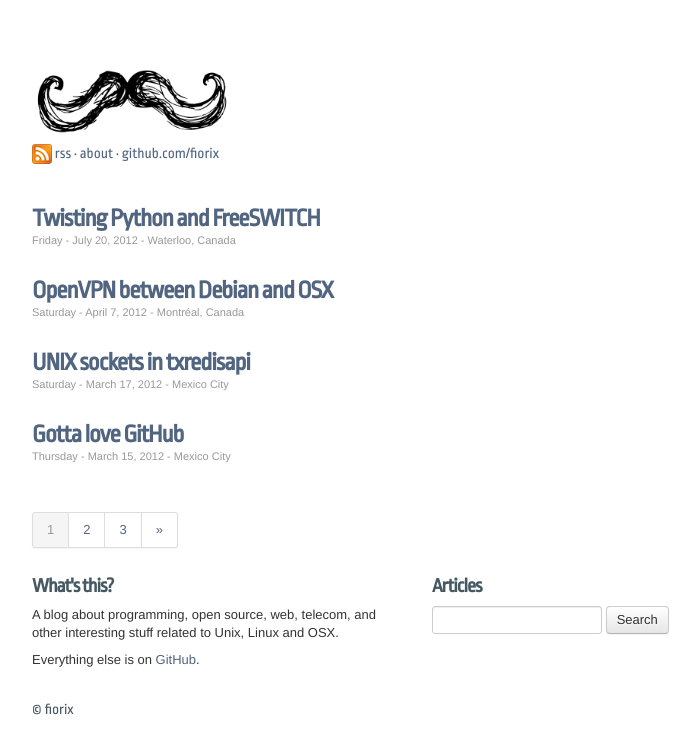
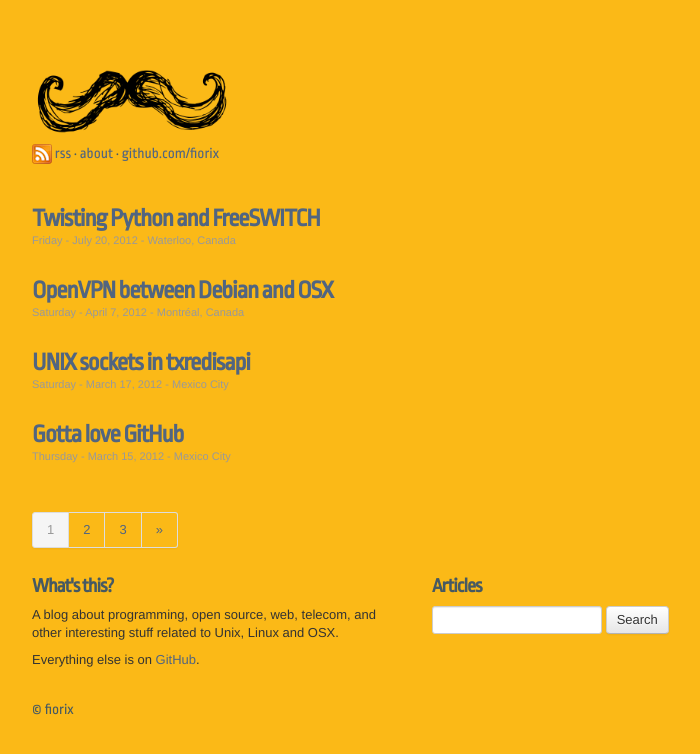
Before and after one commit to fiorix/fiorix.github.com, a Jekyll site: the page built from index.html, in a window 1280 px wide. Shown: the top 754 px of the page, without its empty margins (223-923 px from the left). Built offline with Jekyll 4.4.1, drawn with Linux system fonts in a browser that asks for light colours; the list of posts is cut into pages by our own code; comment, search, counter and statistics services are not loaded.

Commit message:
some color

```diff
--- a/css/custom.css
+++ b/css/custom.css
@@ -1,6 +1,7 @@
 /* http://www.colourlovers.com/palette/532628/USN_Digital */
 body {
 padding-top: 60px;
+background: #FBB917;
 /*background: #202C38;
 color: white;*/
 }
```
